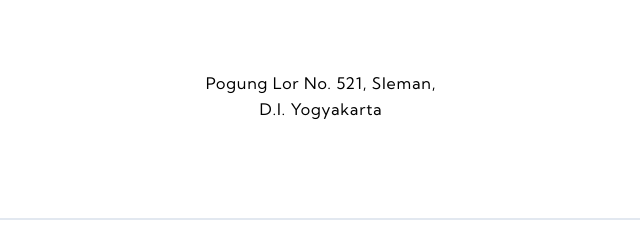
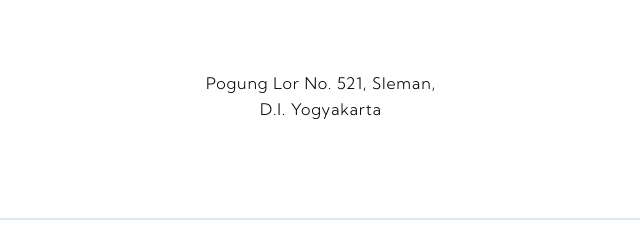
Before and after one commit to andikawilliam/temangawe, a website: page build/index.html in a window 1280 px wide. Shown: the part 3732-3965 px from the top of the page, 319-959 px from the left. Drawn offline with nearby package versions, Linux system fonts and the light colour scheme.

Commit message:
change address font weight

```diff
--- a/build/index.html
+++ b/build/index.html
@@ -153,8 +153,8 @@
     <div class="w-4/5 md:w-1/2 mx-auto text-center">
       <h1 class="text-red-800 font-bold md:text-3xl">VISIT US</h1>
       <img src="./resources/lokasi-teman-gawe.png" class="image-fade-up mt-6 md:mt-12">
-      <p class="text-center">Pogung Lor No. 521, Sleman, </p>
-      <p class="text-center">D.I. Yogyakarta </p>
+      <p class="font-thin text-center">Pogung Lor No. 521, Sleman, </p>
+      <p class="font-thin text-center">D.I. Yogyakarta </p>
     </div>
   </section>
 
```
